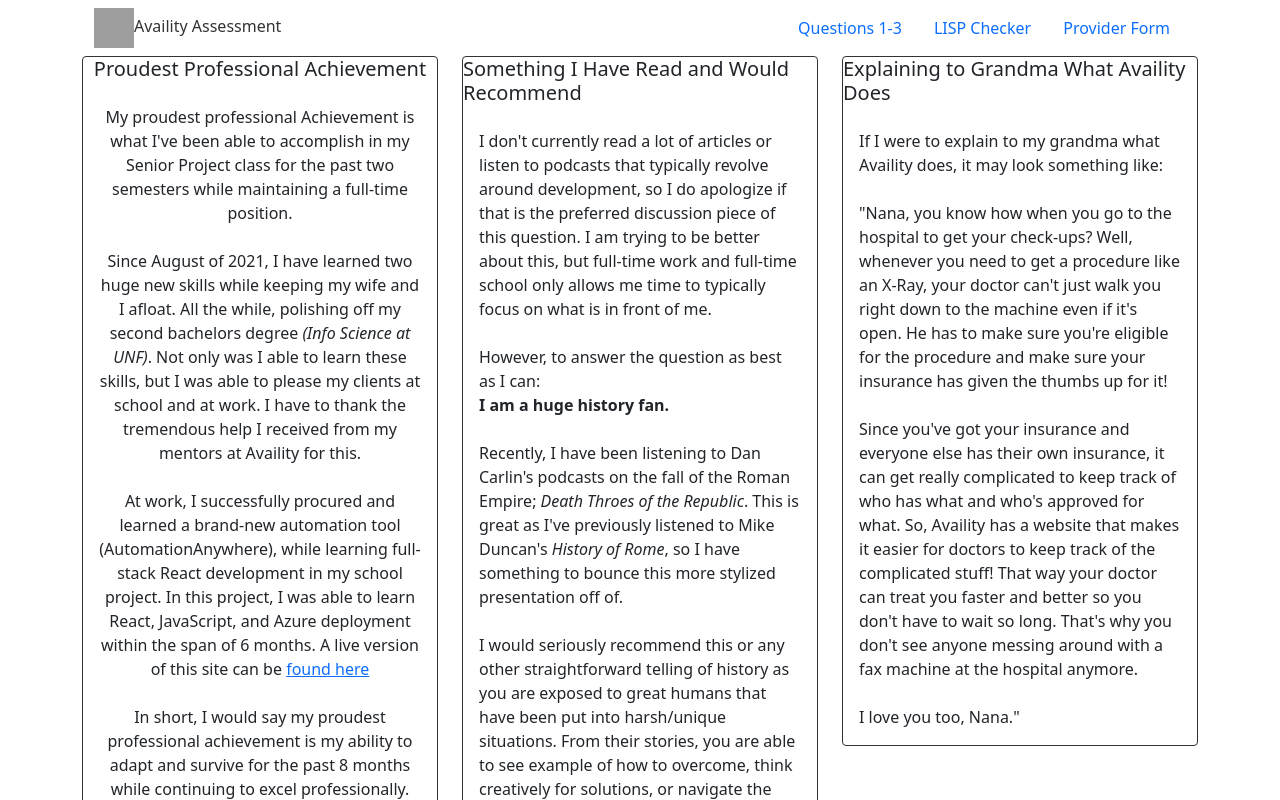
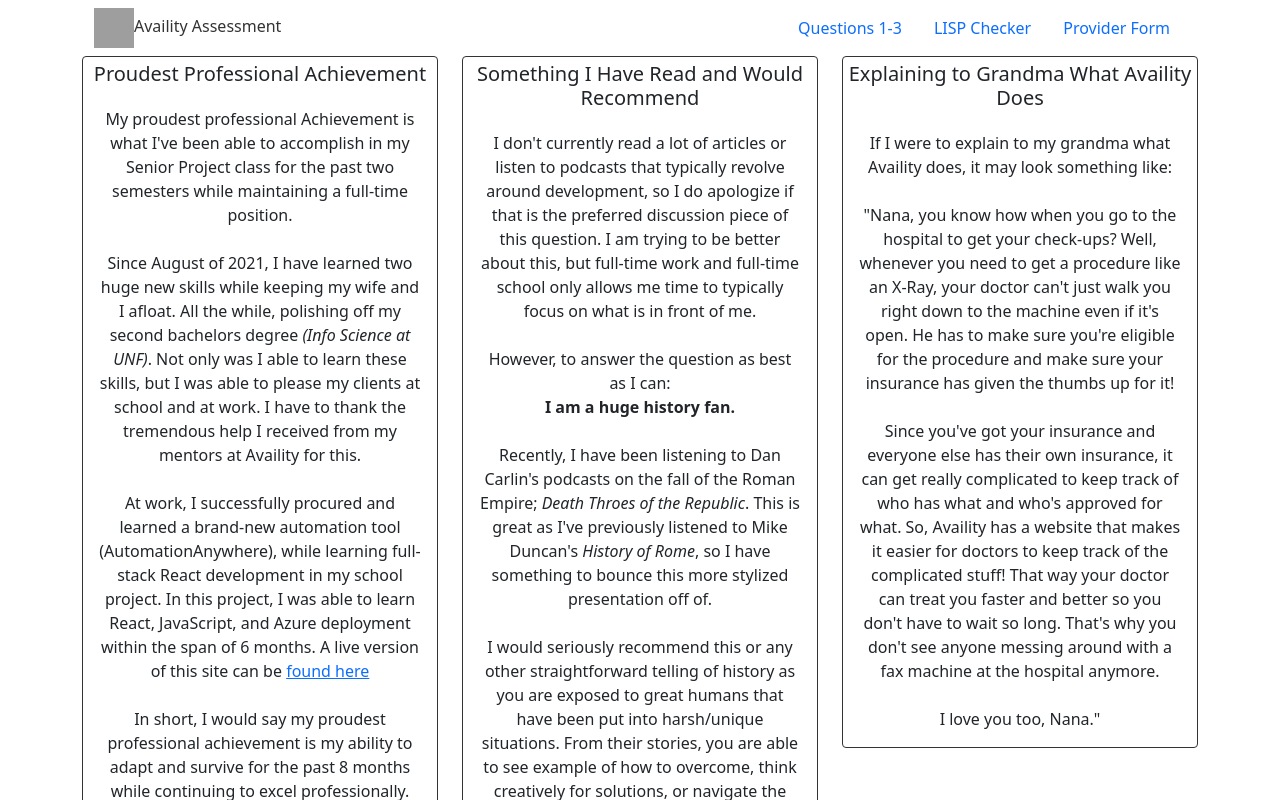
Before and after one commit to whitedadam/availity-assessment, a React (Create React App) app: page /questions in a window 1280 px wide. Shown: the top 800 px of the page. Built offline with nearby package versions, Linux system fonts and the light colour scheme; grey boxes are pictures that could not be loaded.

Commit message:
Styling and Added Question 6 File

```diff
--- /dev/null
+++ b/question6.js
@@ -0,0 +1,3 @@
+const csvHandler = () => {
+
+}
--- a/src/components/Questions.js
+++ b/src/components/Questions.js
@@ -5,7 +5,7 @@
     <Row>
       <Col>
         <Card align={"center"} style={{ borderColor: "#333" }}>
-          <CardTitle tag={"h5"}>Proudest Professional Achievement</CardTitle>
+          <CardTitle tag={"h5"} style={{ margin: "5px"}}>Proudest Professional Achievement</CardTitle>
           <CardBody>
             My proudest professional Achievement is what I've been able to
             accomplish in my Senior Project class for the past two semesters
@@ -41,8 +41,8 @@
         </Card>
       </Col>
       <Col>
-        <Card style={{ borderColor: "#333" }}>
-          <CardTitle tag={"h5"}>
+        <Card align={"center"} style={{ borderColor: "#333" }}>
+          <CardTitle tag={"h5"} style={{ margin: "5px"}}>
             Something I Have Read and Would Recommend
           </CardTitle>
           <CardBody>
@@ -75,8 +75,8 @@
         </Card>
       </Col>
       <Col>
-        <Card style={{ borderColor: "#333" }}>
-          <CardTitle tag={"h5"}>
+        <Card align={"center"} style={{ borderColor: "#333" }}>
+          <CardTitle tag={"h5"} style={{ margin: "5px"}}>
             Explaining to Grandma What Availity Does
           </CardTitle>
           <CardBody>
```
